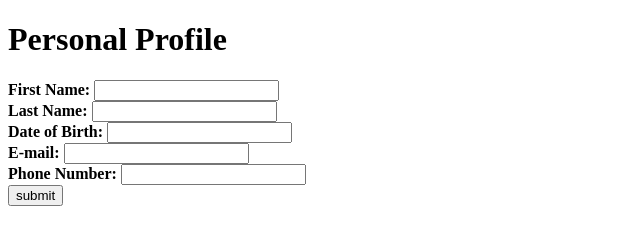
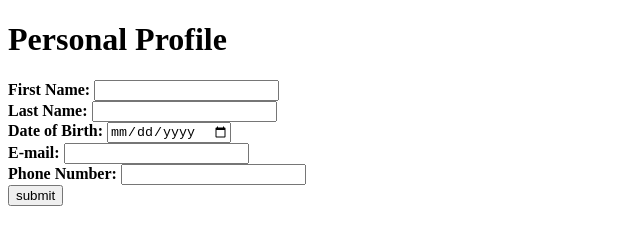
Before and after one commit to prakash1181/SaiPrakashReddyAndem-batch-32, a plain HTML site: page 06-05-2023/forms.html in a window 1280 px wide. Shown: the whole page, without its empty margins (0-640 px from the left). Drawn offline with Linux system fonts and the light colour scheme.

Commit message:
june6th commit

```diff
--- a/06-05-2023/forms.html
+++ b/06-05-2023/forms.html
@@ -10,13 +10,13 @@
             <b>Last Name:</b> <input type="text" id="lN" />
         </div>
         <div id="dateOfBirth">
-           <b> Date of Birth:</b> <input type="text" id="dob" />
+           <b> Date of Birth:</b> <input type="date" id="dob" />
         </div>
         <div id="email">
-            <b>E-mail:</b> <input type="text" id="mail" />
+            <b>E-mail:</b> <input type="email" id="mail" />
         </div>
         <div id="phone">
-            <b>Phone Number: </b><input type="text" id="mobile" />
+            <b>Phone Number: </b><input type="tel" id="mobile" />
         </div>
         <div id="submit"><button type="submit" onclick="submit();">submit</button></div>
 
```
